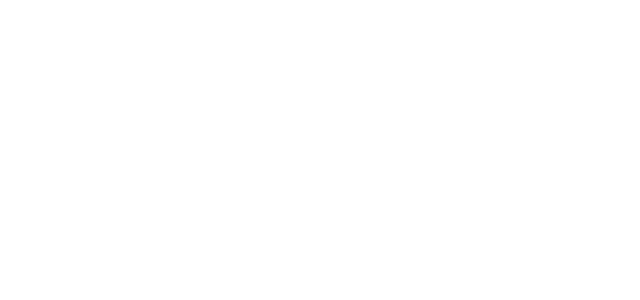
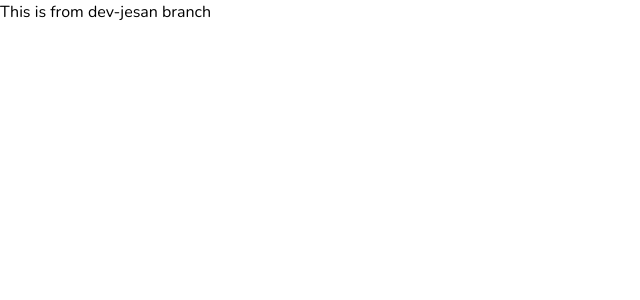
Before and after one commit to ashiqur-r-biplop/glamorex, a Next.js app: page / in a window 1280 px wide. Shown: the top 300 px of the page, without its empty margins (0-640 px from the left). Built offline with nearby package versions, Linux system fonts and the light colour scheme.

Commit message:
dev-jesan

```diff
--- a/src/app/page.js
+++ b/src/app/page.js
@@ -2,7 +2,7 @@
 export default function Home() {
   return (
     <main className="">
-
+      <h1>This is from dev-jesan branch</h1>
     </main>
   )
 }
```
